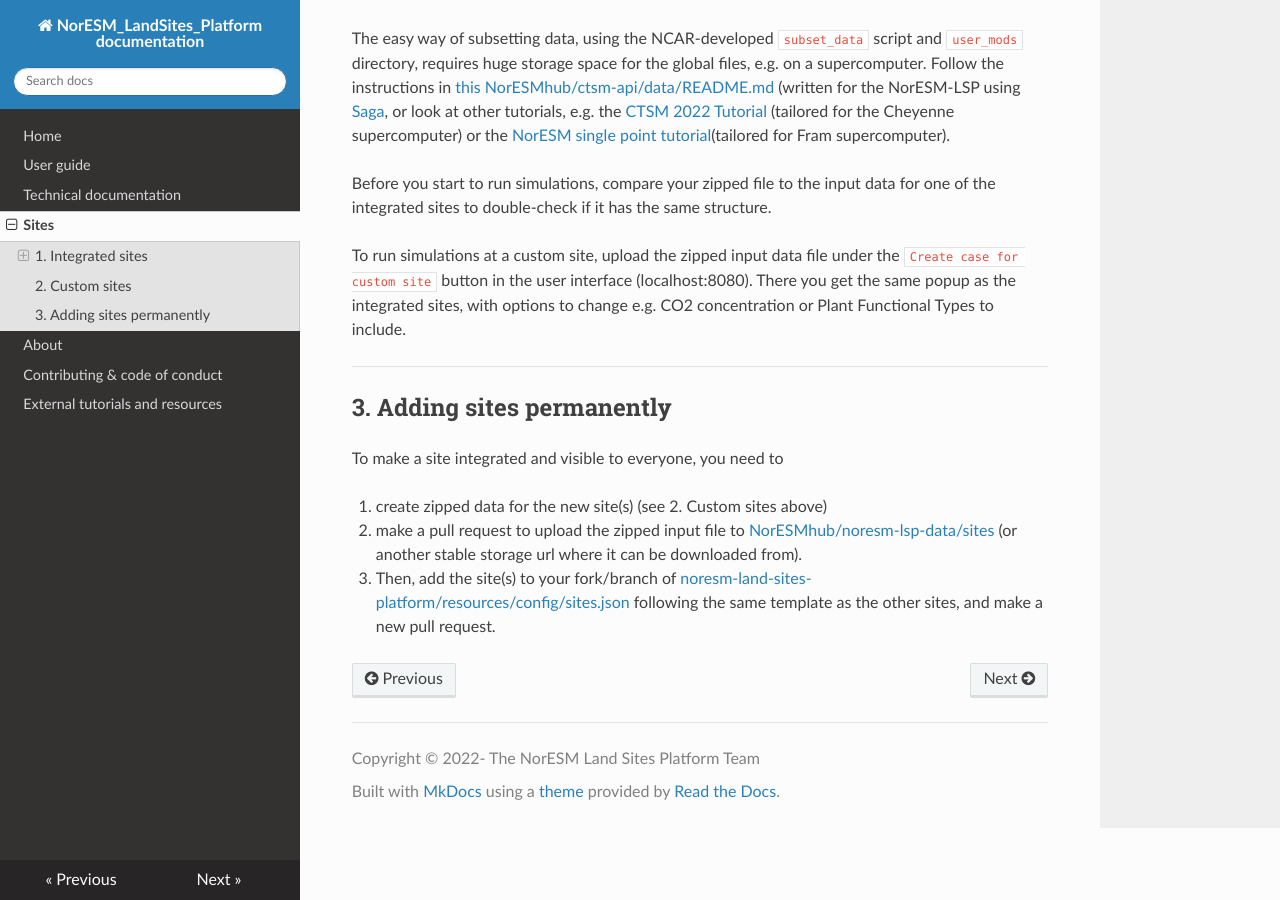
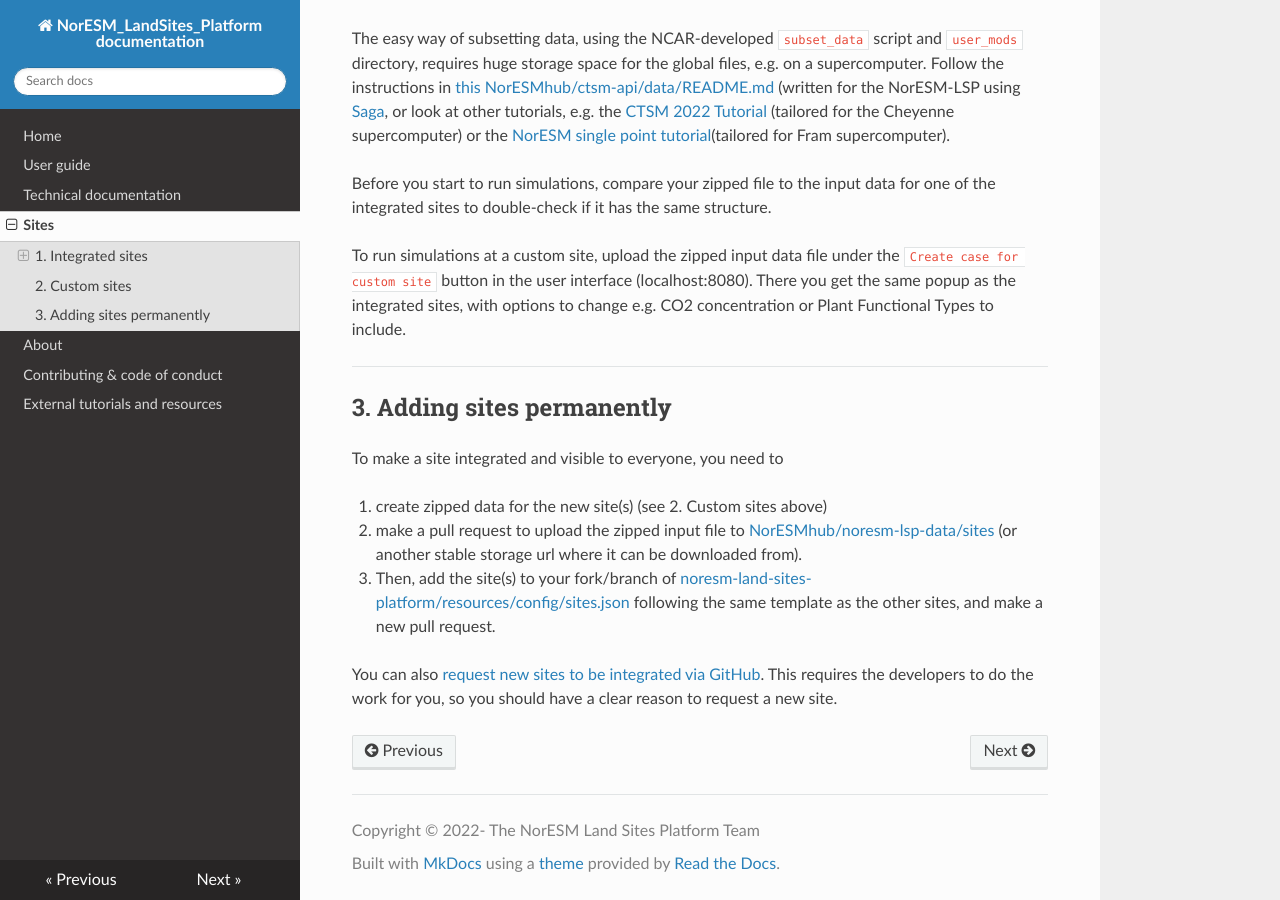
Before and after one commit to NorESMhub/noresm-land-sites-platform, an MkDocs documentation site: the page built from docs/land-sites.md, in a window 1280 px wide and 900 px high, scrolled down 6372 px. Built offline with MkDocs 1.6.1, drawn with Linux system fonts in a browser that asks for light colours; nearby versions of some CDN libraries.

Commit message:
Update land-sites.md

```diff
--- a/docs/land-sites.md
+++ b/docs/land-sites.md
@@ -118,3 +118,5 @@ To make a site integrated and visible to everyone, you need to
 1. create zipped data for the new site(s) (see 2. Custom sites above)
 2. make a pull request to upload the zipped input file to [NorESMhub/noresm-lsp-data/sites](https://github.com/NorESMhub/noresm-lsp-data/tree/main/sites) (or another stable storage url where it can be downloaded from).
 3. Then, add the site(s) to your fork/branch of [noresm-land-sites-platform/resources/config/sites.json](https://github.com/NorESMhub/noresm-land-sites-platform/blob/main/resources/config/sites.json) following the same template as the other sites, and make a new pull request.
+
+You can also [request new sites to be integrated via GitHub](https://github.com/NorESMhub/noresm-land-sites-platform/issues/new?assignees=&labels=enhancement&template=new-site.md&title=New+site+request%3A). This requires the developers to do the work for you, so you should have a clear reason to request a new site.
```
